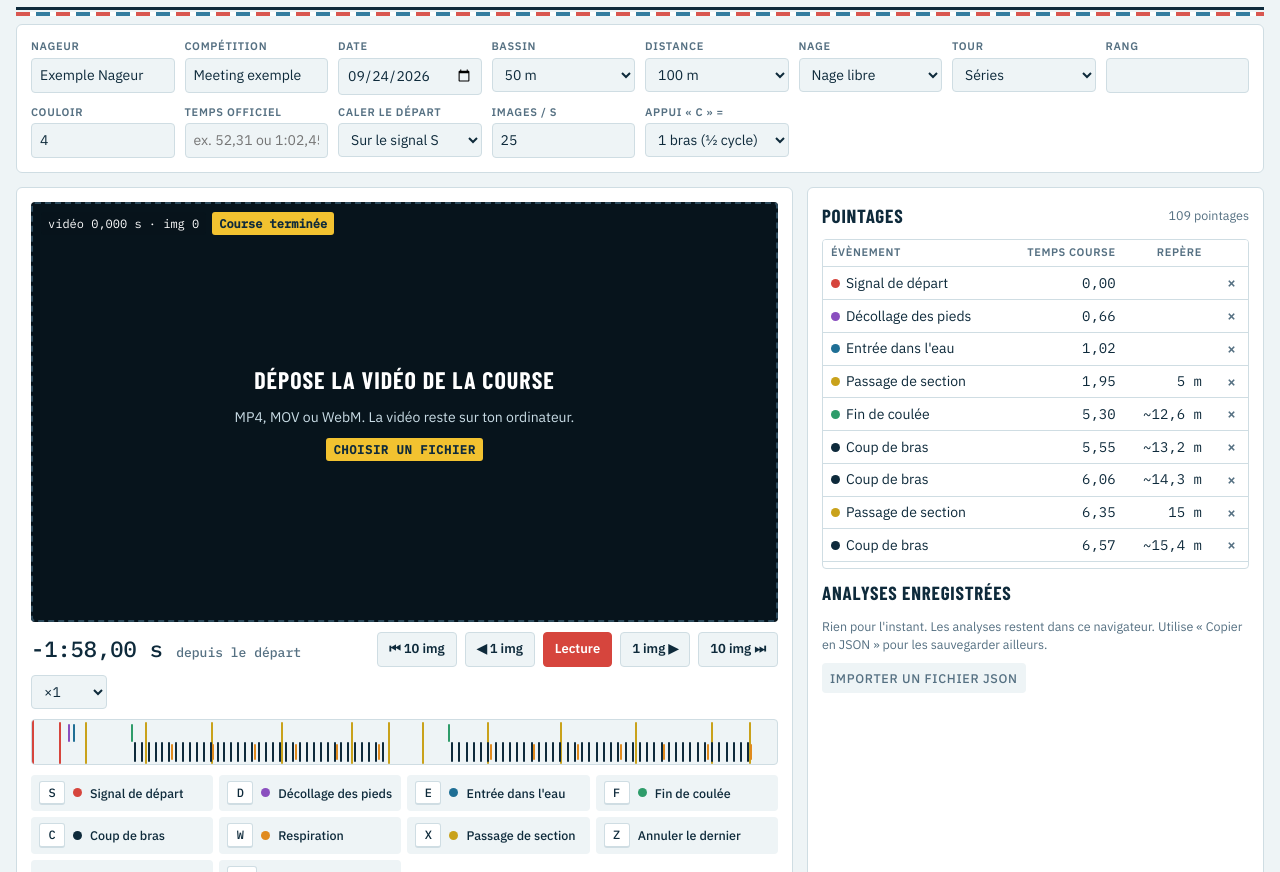
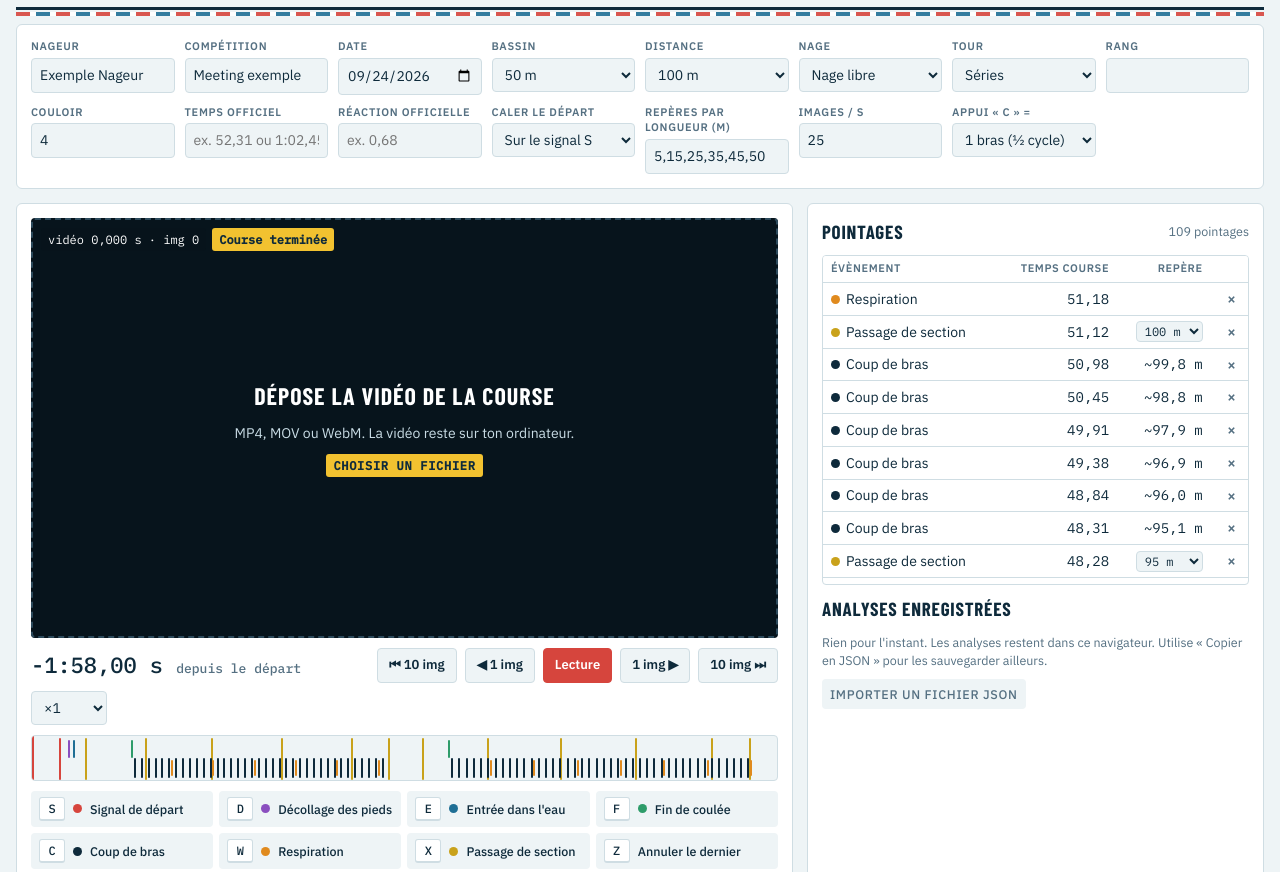
Before and after one commit to heugelflorent-DSL/espadon-web, a plain HTML site: page index.html in a window 1280 px wide. Shown: the part 80-952 px from the top of the page. Drawn offline with nearby package versions, Linux system fonts and the light colour scheme.

Commit message:
Réaction officielle, repères de section modifiables, liste des pointages inversée

```diff
--- a/index.html
+++ b/index.html
@@ -67,6 +67,7 @@ th:first-child,td:first-child{text-align:left}
 td.mono,.mono{font-family:var(--mono)}
 tr.len td{background:var(--bg);font-weight:600}
 .marks tr{cursor:pointer}
+.marks select{padding:1px 4px;font-size:12px;font-family:var(--mono)}
 .marks tr:hover td{background:var(--bg)}
 .x{border:none;background:none;color:var(--muted);padding:0 4px;font-size:15px}
 .x:hover{color:var(--accent)}
@@ -108,7 +109,9 @@ svg text{fill:var(--muted);font-family:var(--mono);font-size:11px}
     <label>Rang<input id="f_rank" type="number" min="1" max="99"></label>
     <label>Couloir<input id="f_lane" type="number" min="0" max="9" value="4"></label>
     <label>Temps officiel<input id="f_off" placeholder="ex. 52,31 ou 1:02,45" inputmode="decimal"></label>
-    <label>Caler le départ<select id="f_sync"><option value="0">Sur le signal S</option><option value="1">Sur le temps officiel</option></select></label>
+    <label>Réaction officielle<input id="f_offr" placeholder="ex. 0,68" inputmode="decimal"></label>
+    <label>Caler le départ<select id="f_sync"><option value="0">Sur le signal S</option><option value="1">Sur le temps officiel</option><option value="2">Sur la réaction officielle (D)</option></select></label>
+    <label>Repères par longueur (m)<input id="f_plan" placeholder="ex. 5,15,25,35,45,50"></label>
     <label>Images / s<input id="f_fps" type="number" min="1" max="240" value="25"></label>
     <label>Appui « C » =<select id="f_cyc"><option value="0.5">1 bras (½ cycle)</option><option value="1">1 cycle</option></select></label>
   </div>
@@ -176,7 +179,8 @@ const TYPES={
   section:{k:"X",label:"Passage de section",c:"--c-section"}
 };
 const KEYMAP={}; for(const t in TYPES) KEYMAP[TYPES[t].k.toLowerCase()]=t;
-const CFG={25:[5,10,5,5],50:[5,10,10,10,10,5]}; // découpage des sections par longueur (comme les fiches Espadon PC)
+const CFG={25:[5,10,5,5],50:[5,10,10,10,10,5]};
+const PLAN={25:"5,15,20,25",50:"5,15,25,35,45,50"}; // découpage des sections par longueur (comme les fiches Espadon PC)
 const DISTS={50:[50,100,200,400,800,1500],25:[50,100,200,400,800,1500]};
 const css=v=>getComputedStyle(document.documentElement).getPropertyValue(v).trim();
 const fmt=(x,d=2)=>x==null||!isFinite(x)?"—":x.toFixed(d).replace(".",",");
@@ -186,18 +190,25 @@ const fmtT=s=>{if(s==null||!isFinite(s))return"—";const m=Math.floor(s/60),r=s
 let marks=[], sample=true, vid=$("vid"), hasVideo=false, duration=60;
 
 function fillDist(){const b=$("f_bassin").value,cur=+$("f_dist").value||100;$("f_dist").innerHTML=DISTS[b].map(d=>`<option value="${d}" ${d==cur?"selected":""}>${d} m</option>`).join("")}
-function boundaries(){const b=+$("f_bassin").value,D=+$("f_dist").value,out=[];for(let s=0;s<D;s+=b){let acc=s;for(const l of CFG[b]){acc+=l;out.push(acc)}}return out}
-function t0(){if($("f_sync").value=="1"){const off=parseT($("f_off").value),bd=boundaries(),sc=sorted().filter(m=>m.type=="section");if(off&&sc.length>=bd.length)return sc[bd.length-1].t-off}
+function plan(){const b=+$("f_bassin").value;let p=String($("f_plan").value||PLAN[b]).split(/[;,\s]+/).map(x=>+x.replace(",", ".")).filter(x=>x>0&&x<=b);
+  p=[...new Set(p)].sort((a,c)=>a-c);if(p[p.length-1]!==b)p.push(b);return p}
+function boundaries(){const b=+$("f_bassin").value,D=+$("f_dist").value,out=[];for(let s=0;s<D;s+=b)for(const o of plan())out.push(s+o);return out}
+function t0(){if($("f_sync").value=="2"){const r=parseT($("f_offr").value),d=marks.find(m=>m.type=="react");if(r&&d)return d.t-r}
+  if($("f_sync").value=="1"){const off=parseT($("f_off").value),bd=boundaries(),sc=sorted().filter(m=>m.type=="section");if(off&&sc.length>=bd.length)return sc[bd.length-1].t-off}
   const s=marks.find(m=>m.type=="start");return s?s.t:0}
-function syncInfo(){const S=marks.find(m=>m.type=="start"),T=t0();if($("f_sync").value=="1"&&(!S||Math.abs(S.t-T)>1e-6)&&parseT($("f_off").value))return{label:"Recalé sur officiel",diff:S?S.t-T:null};return{label:S?"Signal S":"Non pointé",diff:null}}
+function syncInfo(){const S=marks.find(m=>m.type=="start"),T=t0();if($("f_sync").value=="2"&&parseT($("f_offr").value)&&marks.some(m=>m.type=="react"))return{label:"Recalé sur réaction officielle",diff:S?S.t-T:null};if($("f_sync").value=="1"&&(!S||Math.abs(S.t-T)>1e-6)&&parseT($("f_off").value))return{label:"Recalé sur officiel",diff:S?S.t-T:null};return{label:S?"Signal S":"Non pointé",diff:null}}
 // position (m) d'un instant (s, relatif au départ) par interpolation entre les repères de section
 function posFn(T0){const dmap=sectionDist();const pts=sorted().filter(m=>m.type=="section"&&dmap.get(m)!=null).map(m=>[m.t-T0,dmap.get(m)]);
   return t=>{if(t==null)return null;for(let i=1;i<pts.length;i++){const[t1,d1]=pts[i-1],[t2,d2]=pts[i];if(t>=t1&&t<=t2&&t2>t1)return d1+(d2-d1)*(t-t1)/(t2-t1)}return null}}
 function sorted(){return [...marks].sort((a,b)=>a.t-b.t)}
-function sectionDist(){const bd=boundaries();let i=0;const map=new Map();for(const m of sorted())if(m.type=="section"){map.set(m,bd[i]??null);i++}return map}
-function nextLabel(){const bd=boundaries(),n=marks.filter(m=>m.type=="section").length;if(!marks.some(m=>m.type=="start"))return"Prochain : S départ";return n<bd.length?`Prochain repère X : ${bd[n]} m`:"Course terminée"}
+// chaque repère X garde sa distance (m.d), choisie au pointage et modifiable dans la liste
+function nextDist(before){const bd=boundaries(),map=sectionDist();let last=0;for(const m of sorted())if(m.type=="section"&&(before==null||m.t<=before)){const d=map.get(m);if(d!=null)last=Math.max(last,d)}
+  const used=new Set([...map.values()]);return bd.find(x=>x>last&&!used.has(x))??null}
+function sectionDist(){const bd=boundaries();const map=new Map();let last=0;
+  for(const m of sorted())if(m.type=="section"){let d=m.d;if(d==null){d=bd.find(x=>x>last)??null}map.set(m,d);if(d!=null)last=Math.max(last,d)}return map}
+function nextLabel(){const n=nextDist(hasVideo?vid.currentTime:null);if(!marks.some(m=>m.type=="start"||m.type=="react"))return"Prochain : S départ ou D décollage";return n!=null?`Prochain repère X : ${n} m`:"Course terminée"}
 
-function addMark(type){const t=hasVideo?vid.currentTime:(marks.length?Math.max(...marks.map(m=>m.t))+0.5:0);marks.push({type,t:+t.toFixed(3)});render()}
+function addMark(type){const t=hasVideo?vid.currentTime:(marks.length?Math.max(...marks.map(m=>m.t))+0.5:0);const m={type,t:+t.toFixed(3)};if(type=="section")m.d=nextDist(m.t);marks.push(m);render()}
 function undo(){if(!marks.length)return;let li=0;marks.forEach((m,i)=>{if(i>li)li=i});marks.splice(li,1);render()}
 
 function compute(){
@@ -206,7 +217,7 @@ function compute(){
   const secs=s.filter(m=>m.type=="section").map(m=>({d:dmap.get(m),t:m.t-T0})).filter(x=>x.d!=null);
   const strokes=s.filter(m=>m.type=="stroke").map(m=>m.t-T0), breaths=s.filter(m=>m.type=="breath").map(m=>m.t-T0);
   const g=type=>{const m=s.find(x=>x.type==type);return m?m.t-T0:null};
-  const react=g("react"), entry=g("entry");
+  const reactP=g("react"), offR=parseT($("f_offr").value), react=offR!=null?offR:reactP, entry=g("entry");
   const rows=[];let prevT=0,prevD=0;
   for(const x of secs){
     const dt=x.t-prevT, len=x.d-prevD;
@@ -234,7 +245,7 @@ function compute(){
     lStart=r.t;dStart=r.to}
   // départ / virages / arrivée (comme la fiche Espadon PC)
   const L0=lens[0];
-  const depart=L0?{react,vol:react!=null&&entry!=null?entry-react:null,coulee:L0.coulee,couleeD:L0.couleeD,tDepart:L0.brk!=null?L0.brk:null,t15:tAt(15)}:null;
+  const depart=L0?{react,vol:(reactP??react)!=null&&entry!=null?entry-(reactP??react):null,coulee:L0.coulee,couleeD:L0.couleeD,tDepart:L0.brk!=null?L0.brk:null,t15:tAt(15)}:null;
   const turns=[];lens.forEach((L,i)=>{const nx=lens[i+1];
     if(!L.isLast)turns.push({label:"Virage "+(i+1),approche:L.approche,dMur:L.dLast,coulee:nx?nx.coulee:null,couleeD:nx?nx.couleeD:null,
       total:L.approche!=null&&nx&&nx.coulee!=null?L.approche+nx.coulee:null,t15:L.t15after});
@@ -246,7 +257,7 @@ function compute(){
   const allF=rows.filter(r=>r.freq).map(r=>r.freq);
   const freq=allF.length?allF.reduce((a,b)=>a+b)/allF.length:null;
   const strokePos=new Map(strokes.map(t=>[t,pos(t)]));
-  return {rows,lens,depart,turns,totals,react,vol:react!=null&&entry!=null?entry-react:null,entry,t15:r15?r15.t:null,final,pos,T0,
+  return {rows,lens,depart,turns,totals,react,reactP,offR,vol:(reactP??react)!=null&&entry!=null?entry-(reactP??react):null,entry,t15:r15?r15.t:null,final,pos,T0,
     off:parseT($("f_off").value),sync:syncInfo(),freq,tc:freq?60/freq:null,remaining:bd.length-secs.length};
 }
 
@@ -267,8 +278,8 @@ function render(){
   // marks table
   const T0=t0(),dmap=sectionDist();
   const posNow=posFn(T0);
-  $("markBody").innerHTML=sorted().map(m=>{const i=marks.indexOf(m);const d=dmap.get(m);
-    return `<tr data-i="${i}"><td><span class="dot" style="display:inline-block;background:var(${TYPES[m.type].c});margin-right:6px"></span>${TYPES[m.type].label}</td><td class="mono">${fmtT(m.t-T0)}</td><td class="mono">${m.type=="section"?(d!=null?d+" m":"en trop"):(()=>{const q=posNow(m.t-T0);return q!=null?"~"+fmt(q,1)+" m":""})()}</td><td><button class="x" data-del="${i}" aria-label="Supprimer">×</button></td></tr>`}).join("")||`<tr><td colspan="4" class="note">Aucun pointage. Charge une vidéo puis appuie sur S au signal de départ.</td></tr>`;
+  $("markBody").innerHTML=sorted().reverse().map(m=>{const i=marks.indexOf(m);const d=dmap.get(m);
+    return `<tr data-i="${i}"><td><span class="dot" style="display:inline-block;background:var(${TYPES[m.type].c});margin-right:6px"></span>${TYPES[m.type].label}</td><td class="mono">${fmtT(m.t-T0)}</td><td class="mono">${m.type=="section"?`<select data-sd="${i}" aria-label="Distance du repère">${[...new Set([...boundaries(),...(d!=null?[d]:[])])].sort((a,b)=>a-b).map(x=>`<option value="${x}" ${x==d?"selected":""}>${x} m</option>`).join("")}<option value="" ${d==null?"selected":""}>?</option></select>`:(()=>{const q=posNow(m.t-T0);return q!=null?"~"+fmt(q,1)+" m":""})()}</td><td><button class="x" data-del="${i}" aria-label="Supprimer">×</button></td></tr>`}).join("")||`<tr><td colspan="4" class="note">Aucun pointage. Charge une vidéo puis appuie sur S au signal de départ.</td></tr>`;
   $("markCount").textContent=`${marks.length} pointages`;
   $("hudNext").textContent=nextLabel();
   // strip
@@ -278,7 +289,7 @@ function render(){
   updateTime();
   // results
   const r=compute();
-  const k=[...(r.off!=null?[["Temps officiel",fmtT(r.off)+" s"],["Écart pointage",r.final!=null?(r.final-r.off>=0?"+":"")+fmt(r.final-r.off)+" s":"—"]]:[]),["Temps final pointé",fmtT(r.final)+(r.final!=null?" s":"")],["Départ",r.sync.label+(r.sync.diff!=null?` (${r.sync.diff>=0?"+":""}${fmt(r.sync.diff)} s)`:"")],["Réaction",r.react!=null?fmt(r.react)+" s":"—"],["Vol",r.vol!=null?fmt(r.vol)+" s":"—"],["Temps aux 15 m",r.t15!=null?fmt(r.t15)+" s":"—"],["Fréquence moy.",r.freq?fmt(r.freq,1)+" c/min":"—"],["Tps moyen cycle",r.tc?fmt(r.tc)+" s":"—"],["Longueurs",r.lens.length+" / "+(+$("f_dist").value/ +$("f_bassin").value)]];
+  const k=[...(r.off!=null?[["Temps officiel",fmtT(r.off)+" s"],["Écart pointage",r.final!=null?(r.final-r.off>=0?"+":"")+fmt(r.final-r.off)+" s":"—"]]:[]),["Temps final pointé",fmtT(r.final)+(r.final!=null?" s":"")],["Départ",r.sync.label+(r.sync.diff!=null?` (${r.sync.diff>=0?"+":""}${fmt(r.sync.diff)} s)`:"")],["Réaction"+(r.offR!=null?" officielle":""),r.react!=null?fmt(r.react)+" s"+(r.offR!=null&&r.reactP!=null&&$("f_sync").value!="2"?` (pointée ${fmt(r.reactP)})`:""):"—"],["Vol",r.vol!=null?fmt(r.vol)+" s":"—"],["Temps aux 15 m",r.t15!=null?fmt(r.t15)+" s":"—"],["Fréquence moy.",r.freq?fmt(r.freq,1)+" c/min":"—"],["Tps moyen cycle",r.tc?fmt(r.tc)+" s":"—"],["Longueurs",r.lens.length+" / "+(+$("f_dist").value/ +$("f_bassin").value)]];
   $("kpis").innerHTML=k.map(([a,b])=>`<div class="kpi"><b>${b}</b><span>${a}</span></div>`).join("");
   const mt=mainTable(r);
   $("resWrap").innerHTML=mt.rows.length?htmlTable(mt.head,mt.rows,mt.lap):`<p class="note">Les résultats apparaissent dès le premier passage de section.</p>`;
@@ -319,7 +330,8 @@ const toggle=()=>{if(hasVideo)vid.paused?vid.play():vid.pause()};
 $("bPlay").onclick=toggle;$("bBack").onclick=()=>step(-1);$("bFwd").onclick=()=>step(1);$("bBack10").onclick=()=>step(-10);$("bFwd10").onclick=()=>step(10);
 $("rate").onchange=e=>vid.playbackRate=+e.target.value;
 $("strip").onclick=e=>{if(!hasVideo)return;const r=e.currentTarget.getBoundingClientRect();vid.currentTime=(e.clientX-r.left)/r.width*duration};
-$("markBody").onclick=e=>{const d=e.target.dataset.del;if(d!=null){marks.splice(+d,1);render();return}const tr=e.target.closest("tr[data-i]");if(tr&&hasVideo){vid.pause();vid.currentTime=marks[+tr.dataset.i].t}};
+$("markBody").onchange=e=>{const i=e.target.dataset.sd;if(i!=null){marks[+i].d=e.target.value===""?null:+e.target.value;e.target.blur();render()}};
+$("markBody").onclick=e=>{if(e.target.tagName=="SELECT")return;const d=e.target.dataset.del;if(d!=null){marks.splice(+d,1);render();return}const tr=e.target.closest("tr[data-i]");if(tr&&hasVideo){vid.pause();vid.currentTime=marks[+tr.dataset.i].t}};
 
 $("keys").innerHTML=Object.entries(TYPES).map(([t,o])=>`<button class="key" data-t="${t}"><kbd>${o.k}</kbd><span class="dot" style="background:var(${o.c})"></span>${o.label}</button>`).join("")+
  `<button class="key" data-t="undo"><kbd>Z</kbd>Annuler le dernier</button><div class="key"><kbd>␣</kbd>Lecture / pause</div><div class="key"><kbd>← →</kbd>Image par image (Maj ×10)</div>`;
@@ -333,22 +345,22 @@ document.addEventListener("keydown",e=>{
   else if(k=="z"||k=="backspace"){e.preventDefault();undo()}
   else if(KEYMAP[k]&&!e.metaKey&&!e.ctrlKey){e.preventDefault();addMark(KEYMAP[k])}
 });
-$("f_off").addEventListener("input",render);$("f_style").addEventListener("change",()=>{const v=$("f_style").value;$("f_cyc").value=(v=="Nage libre"||v=="Dos")?"0.5":"1";render()});$("f_sync").addEventListener("change",render);
-["f_bassin","f_dist","f_cyc","f_fps"].forEach(id=>$(id).addEventListener("change",()=>{if(id=="f_bassin")fillDist();render()}));
+$("f_off").addEventListener("input",render);$("f_style").addEventListener("change",()=>{const v=$("f_style").value;$("f_cyc").value=(v=="Nage libre"||v=="Dos")?"0.5":"1";render()});$("f_sync").addEventListener("change",render);$("f_offr").addEventListener("input",()=>{if(parseT($("f_offr").value)&&$("f_sync").value=="0")$("f_sync").value="2";render()});
+["f_bassin","f_dist","f_cyc","f_fps","f_plan"].forEach(id=>$(id).addEventListener("change",()=>{if(id=="f_bassin"){fillDist();$("f_plan").value=PLAN[$("f_bassin").value]}render()}));
 window.addEventListener("resize",()=>drawChart(compute().rows));
 
 // save / load
 const LS="espadon-web-analyses";
 const getSaved=()=>{try{return JSON.parse(localStorage.getItem(LS))||[]}catch{return[]}};
 const setSaved=a=>{try{localStorage.setItem(LS,JSON.stringify(a));return true}catch{return false}};
-const meta=()=>({nageur:$("f_nageur").value,competition:$("f_compet").value,date:$("f_date").value,bassin:+$("f_bassin").value,distance:+$("f_dist").value,nage:$("f_style").value,tour:$("f_round").value,couloir:+$("f_lane").value,rang:$("f_rank").value,officiel:$("f_off").value,sync:$("f_sync").value,fps:+$("f_fps").value,cycle:+$("f_cyc").value});
-function applyMeta(m){$("f_nageur").value=m.nageur||"";$("f_compet").value=m.competition||"";$("f_date").value=m.date||"";$("f_bassin").value=m.bassin||50;fillDist();$("f_dist").value=m.distance||100;$("f_style").value=m.nage||"Nage libre";$("f_round").value=m.tour||"Séries";$("f_lane").value=m.couloir??4;$("f_rank").value=m.rang||"";$("f_fps").value=m.fps||25;$("f_off").value=m.officiel||"";$("f_sync").value=m.sync||"0";$("f_cyc").value=m.cycle||1}
+const meta=()=>({nageur:$("f_nageur").value,competition:$("f_compet").value,date:$("f_date").value,bassin:+$("f_bassin").value,distance:+$("f_dist").value,nage:$("f_style").value,tour:$("f_round").value,couloir:+$("f_lane").value,rang:$("f_rank").value,officiel:$("f_off").value,sync:$("f_sync").value,reactOff:$("f_offr").value,plan:$("f_plan").value,fps:+$("f_fps").value,cycle:+$("f_cyc").value});
+function applyMeta(m){$("f_nageur").value=m.nageur||"";$("f_compet").value=m.competition||"";$("f_date").value=m.date||"";$("f_bassin").value=m.bassin||50;fillDist();$("f_dist").value=m.distance||100;$("f_style").value=m.nage||"Nage libre";$("f_round").value=m.tour||"Séries";$("f_lane").value=m.couloir??4;$("f_rank").value=m.rang||"";$("f_fps").value=m.fps||25;$("f_off").value=m.officiel||"";$("f_sync").value=m.sync||"0";$("f_offr").value=m.reactOff||"";$("f_plan").value=m.plan||PLAN[m.bassin||50];$("f_cyc").value=m.cycle||1}
 function renderSaved(){const a=getSaved();$("saved").innerHTML=a.length?a.map((x,i)=>`<div class="it"><div><b>${x.meta.nageur||"Sans nom"}</b> · ${x.meta.distance} m ${x.meta.nage} · ${x.meta.tour} · <span class="note">${x.meta.competition} ${x.meta.date}</span></div><button data-load="${i}">Ouvrir</button><button class="x" data-rm="${i}" aria-label="Supprimer">×</button></div>`).join(""):`<p class="note">Rien pour l'instant. Les analyses restent dans ce navigateur. Utilise « Copier en JSON » pour les sauvegarder ailleurs.</p>`}
 $("saved").onclick=e=>{const a=getSaved();if(e.target.dataset.load!=null){const x=a[+e.target.dataset.load];applyMeta(x.meta);marks=x.marks;sample=false;$("sampleBadge").hidden=true;render()}
   if(e.target.dataset.rm!=null){if(e.target.dataset.confirm){a.splice(+e.target.dataset.rm,1);setSaved(a);renderSaved()}else{e.target.dataset.confirm=1;e.target.textContent="Confirmer ?";e.target.style.fontSize="12px"}}};
 $("btnSave").onclick=()=>{const a=getSaved(),m=meta();const i=a.findIndex(x=>x.meta.nageur==m.nageur&&x.meta.distance==m.distance&&x.meta.tour==m.tour&&x.meta.competition==m.competition);
   const rec={meta:m,marks,saved:new Date().toISOString()};i>=0?a[i]=rec:a.unshift(rec);const ok=setSaved(a);renderSaved();$("btnSave").textContent=ok?"Enregistré":"Stockage indisponible";setTimeout(()=>$("btnSave").textContent="Enregistrer",1500)};
-$("btnNew").onclick=()=>{marks=[];sample=false;$("sampleBadge").hidden=true;$("f_nageur").value="";$("f_off").value="";render()};
+$("btnNew").onclick=()=>{marks=[];sample=false;$("sampleBadge").hidden=true;$("f_nageur").value="";$("f_off").value="";$("f_offr").value="";render()};
 $("imp").onchange=async e=>{try{const d=JSON.parse(await e.target.files[0].text());const list=Array.isArray(d)?d:[d];const a=getSaved();list.forEach(x=>x.meta&&x.marks&&a.unshift(x));setSaved(a);renderSaved()}catch{$("imp").value=""}};
 
 function copy(txt,btn){const o=btn.textContent;const done=ok=>{btn.textContent=ok?"Copié":"Sélectionne le texte ci-dessous";setTimeout(()=>btn.textContent=o,1600)};
@@ -426,7 +438,7 @@ function loadSample(){
   addStrokes(5.55,24.2,0.51);addStrokes(29.05,51,0.535);
   $("f_date").value=new Date().toISOString().slice(0,10);
 }
-fillDist();$("f_dist").value=100;loadSample();renderSaved();render();
+fillDist();$("f_dist").value=100;$("f_plan").value=PLAN[$("f_bassin").value];loadSample();renderSaved();render();
 </script>
 
 </body></html>
```
